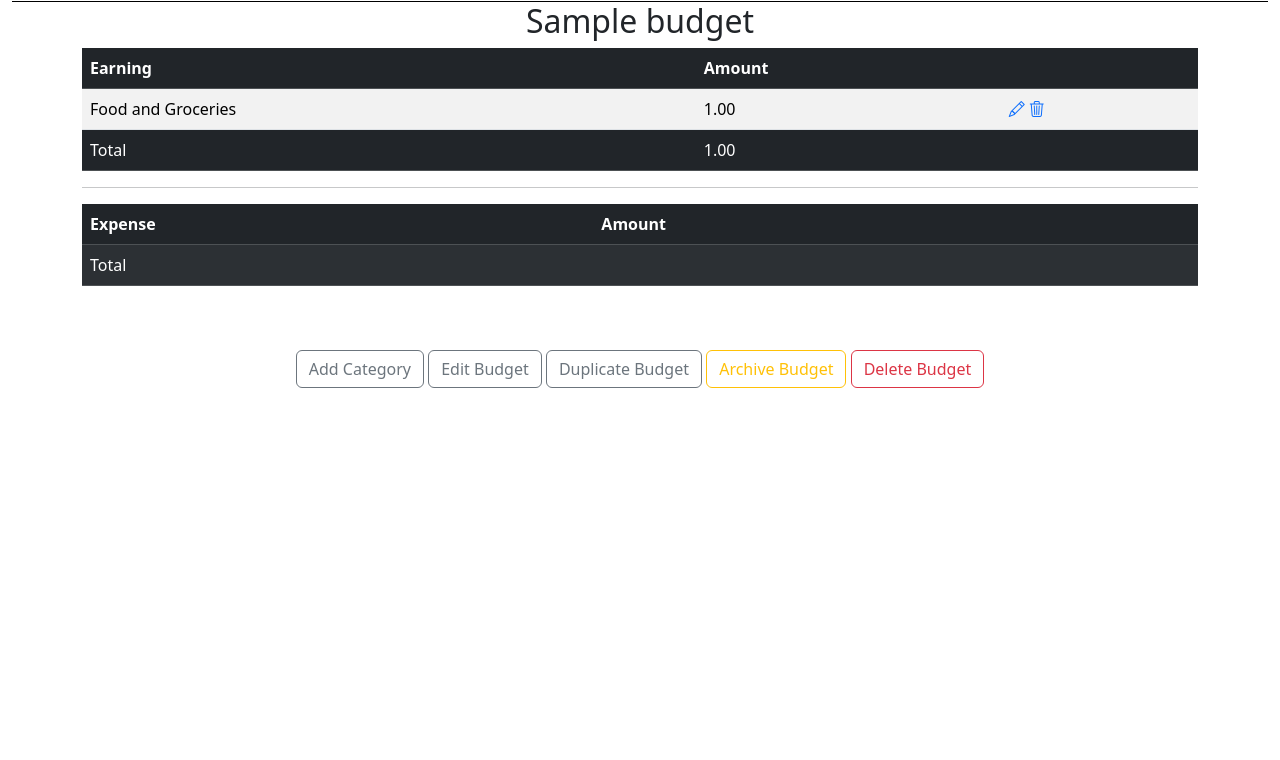
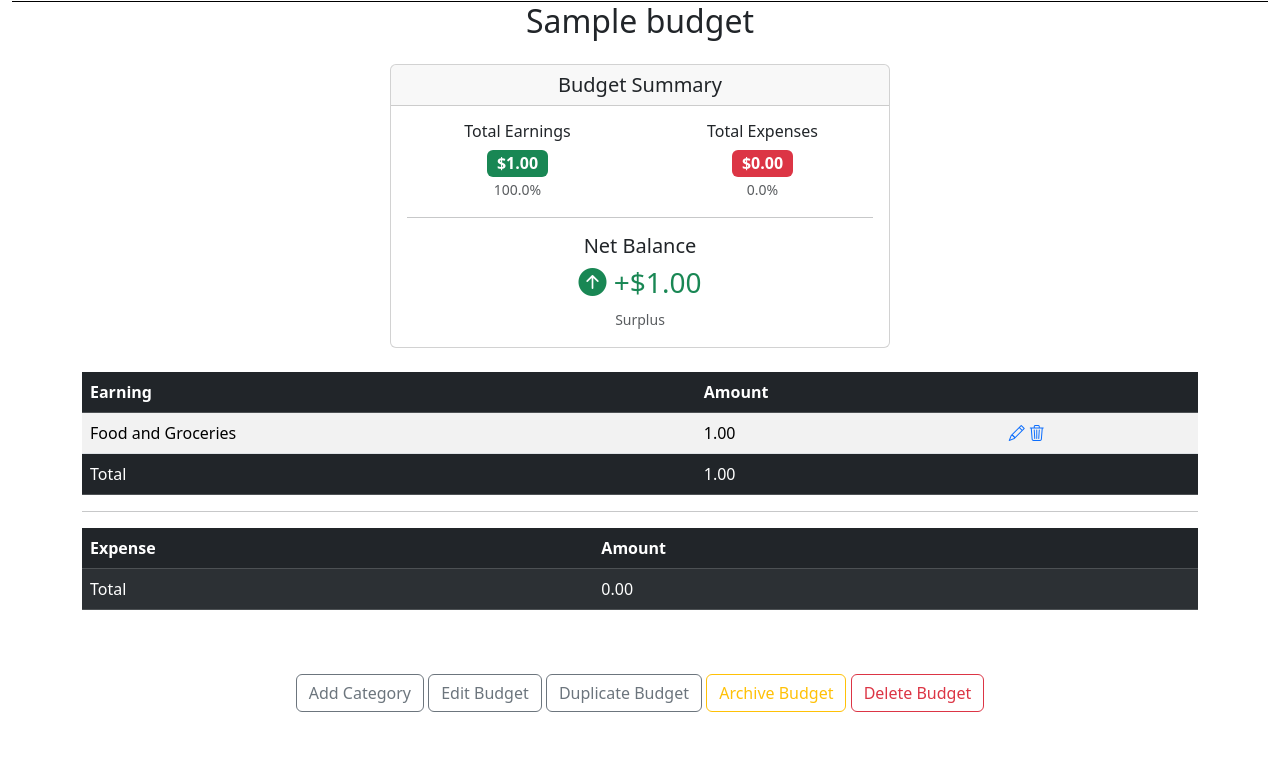
Before and after one commit to SholaAguns/budgetBuddy, a Django app: page /budgets/budget/1/ in a window 1280 px wide. Shown: the part 55-815 px from the top of the page. Before the commit the page ends 443 px from the top, so only its background shows below. Run offline with Django 5.2, Linux system fonts and the light colour scheme; a user stored in the database is signed in; data comes from the database, SQL or seed files in the repository; tables that the repository leaves empty hold one stand-in row (values such as "Sample post"); some libraries are stand-ins or nearby versions.

```diff
--- a/budgets/templates/budgets/budget_detail.html
+++ b/budgets/templates/budgets/budget_detail.html
@@ -5,6 +5,53 @@
 <div class="container budget_heading" >
         <h2 id="budgetname" >{{budget.name}}</h2>
 </div>
+
+  <!-- Budget Balance Summary -->
+  <div class="container mt-4 mb-4" align="center">
+    <div class="card" style="max-width: 500px; margin: 0 auto;">
+      <div class="card-header">
+        <h5 class="mb-0">Budget Summary</h5>
+      </div>
+      <div class="card-body">
+        <div class="row">
+          <div class="col-6">
+            <div class="text-center">
+              <h6>Total Earnings</h6>
+              <span class="badge bg-success fs-6">${{ total_earnings|floatformat:2 }}</span>
+              <br>
+              <small class="text-muted">{{ earnings_percentage|floatformat:1 }}%</small>
+            </div>
+          </div>
+          <div class="col-6">
+            <div class="text-center">
+              <h6>Total Expenses</h6>
+              <span class="badge bg-danger fs-6">${{ total_expenses|floatformat:2 }}</span>
+              <br>
+              <small class="text-muted">{{ expenses_percentage|floatformat:1 }}%</small>
+            </div>
+          </div>
+        </div>
+        <hr>
+        <div class="text-center">
+          <h5>Net Balance</h5>
+          {% if budget_balance >= 0 %}
+            <h3 class="text-success">
+              <i class="bi bi-arrow-up-circle-fill"></i>
+              +${{ budget_balance|floatformat:2 }}
+            </h3>
+            <small class="text-muted">Surplus</small>
+          {% else %}
+            <h3 class="text-danger">
+              <i class="bi bi-arrow-down-circle-fill"></i>
+              -${{ budget_balance_abs|floatformat:2 }}
+            </h3>
+            <small class="text-muted">Deficit</small>
+          {% endif %}
+        </div>
+      </div>
+    </div>
+  </div>
+
 <div class="container" align="center" >
     <table class="table table-striped">
       <thead class="table-dark">
@@ -64,6 +111,8 @@
       </tbody>
 
   </table>
+
+
     {% if user.is_authenticated and budget.user == user %}
         <div id="budget_controls" class="container" align="center">
         <br><br>
--- a/budgets/views.py
+++ b/budgets/views.py
@@ -127,8 +127,24 @@ class BudgetDetail(LoginRequiredMixin, DetailView):
 
     def get_context_data(self, **kwargs):
         context = super().get_context_data(**kwargs)
-        context['total_earnings'] = self.object.budgetcategory_set.filter(is_earning=True).aggregate(total=Sum('limit'))['total']
-        context['total_expenses'] = self.object.budgetcategory_set.filter(is_earning=False).aggregate(total=Sum('limit'))['total']
+        total_earnings = self.object.budgetcategory_set.filter(is_earning=True).aggregate(total=Sum('limit'))['total'] or 0
+        total_expenses = self.object.budgetcategory_set.filter(is_earning=False).aggregate(total=Sum('limit'))['total'] or 0
+
+        context['total_earnings'] = total_earnings
+        context['total_expenses'] = total_expenses
+        budget_balance = total_earnings - total_expenses
+        context['budget_balance'] = budget_balance
+        context['budget_balance_abs'] = abs(budget_balance)
+
+        # Calculate percentages
+        total_budget = total_earnings + total_expenses
+        if total_budget > 0:
+            context['earnings_percentage'] = (total_earnings / total_budget) * 100
+            context['expenses_percentage'] = (total_expenses / total_budget) * 100
+        else:
+            context['earnings_percentage'] = 0
+            context['expenses_percentage'] = 0
+
         return context
 
 class SavingsTrackerDetail(LoginRequiredMixin, DetailView):
--- a/reports/forms.py
+++ b/reports/forms.py
@@ -14,6 +14,11 @@ class ReportForm(forms.ModelForm):
         model = Report
         fields = ('name', 'start_date', 'end_date', 'transaction_sheet')
         widgets = {'start_date':  DateInput(), 'end_date':  DateInput()}
+
+    def __init__(self, *args, **kwargs):
+        super().__init__(*args, **kwargs)
+        self.fields['transaction_sheet'].required = False
+        self.fields['transaction_sheet'].help_text = "Optional: Upload a CSV file with transactions"
 
     def clean(self):
         cleaned_data = super().clean()
--- a/reports/models.py
+++ b/reports/models.py
@@ -10,7 +10,7 @@ User = get_user_model()
 
 class Report(models.Model):
     name = models.CharField(default="", max_length=50, unique=True)
-    transaction_sheet = models.FileField(upload_to='sheets', blank=False,
+    transaction_sheet = models.FileField(upload_to='sheets', blank=True, null=True,
                                          validators=[FileExtensionValidator(['csv',]
                                                                             )])
     user = models.ForeignKey(User, related_name='report', on_delete=models.CASCADE)
--- a/reports/templates/reports/report_detail.html
+++ b/reports/templates/reports/report_detail.html
@@ -70,7 +70,11 @@
         <div style="padding-bottom: 10px;">
             {% if report.ruleset %}
                 <a href="{% url 'reports:add_transaction' pk=report.id %}" role="button" class="btn btn-outline-secondary w-80">Add Transaction</a>
-                <a href="{% url 'reports:add_transactions' pk=report.id %}" role="button" class="btn btn-outline-secondary w-80">Import from Transactions Sheet</a>
+                {% if report.transaction_sheet %}
+                    <a href="{% url 'reports:add_transactions' pk=report.id %}" role="button" class="btn btn-outline-secondary w-80">Import from Transactions Sheet</a>
+                {% else %}
+                    <span class="text-muted">No transaction sheet uploaded</span>
+                {% endif %}
                 <a href="{% url 'reports:clear_transactions' pk=report.id %}" role="button" class="btn btn-outline-secondary w-80">Clear Transactions</a>
             {% else %}
                 <span class="text-danger">No transactions imported. Add ruleset to proceed.</span>
--- a/reports/views.py
+++ b/reports/views.py
@@ -1,6 +1,7 @@
 from decimal import Decimal
 
 from django.contrib.auth.decorators import login_required
+from django.contrib import messages
 from django.db.models import Sum
 from django.http import HttpResponseRedirect, JsonResponse
 from django.shortcuts import get_object_or_404, render, redirect
@@ -192,6 +193,10 @@ class TransactionUpdate(LoginRequiredMixin, UpdateView):
 @login_required()
 def add_transactions(request, pk):
     report = get_object_or_404(Report, pk=pk)
+    if not report.transaction_sheet:
+        messages.error(request, "No transaction sheet uploaded for this report.")
+        return redirect('reports:single_report', pk=report.id)
+
     transaction_service = TransactionService()
     if report.transaction_sheet.name.endswith('.pdf'):
         transaction_service.create_transactions_from_pdf(report)
```
Also changed, not shown: reports/migrations/0007_alter_report_transaction_sheet.py (added).
